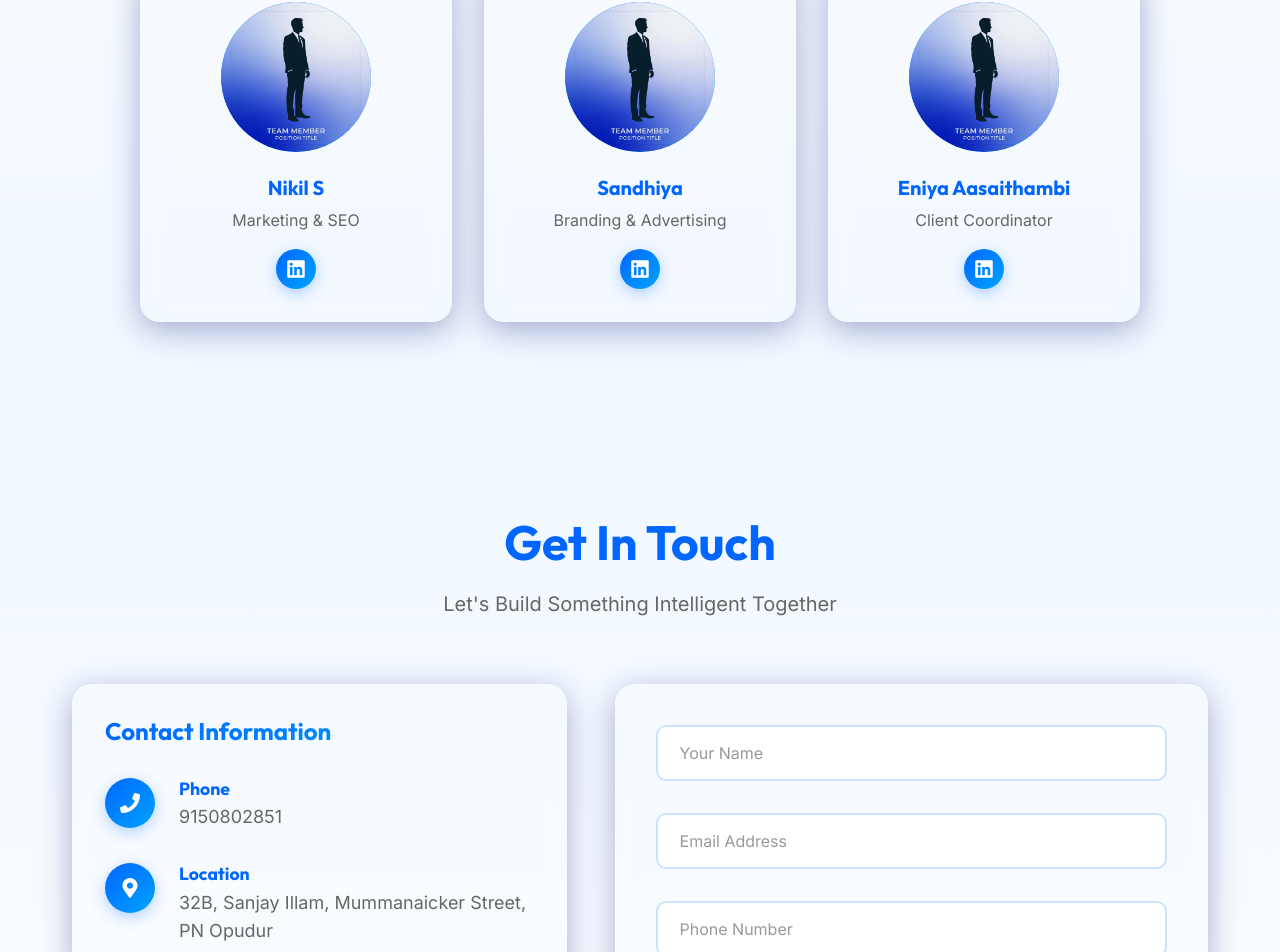
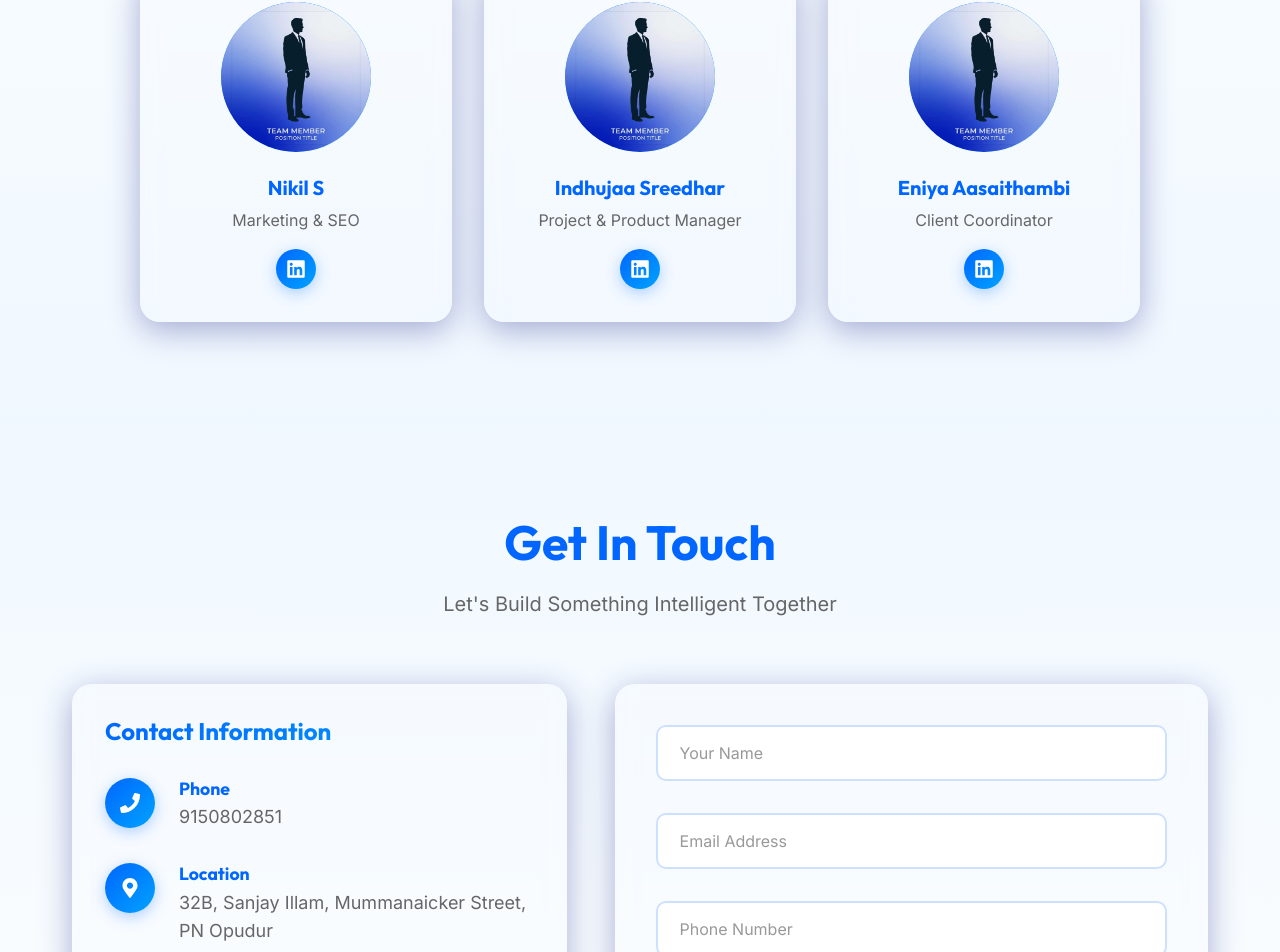
Before and after one commit to sanjaypanneerselvan/Xpertdev.ai, a React (Vite) app in the folder future.ai/: page / in a window 1280 px wide. Shown: the part 4263-5215 px from the top of the page. Built offline with nearby package versions, Linux system fonts and the light colour scheme.

Commit message:
Indhu update

```diff
--- a/future.ai/src/components/Team.jsx
+++ b/future.ai/src/components/Team.jsx
@@ -26,8 +26,8 @@ const Team = () => {
             image: teamPlaceholder,
         },
         {
-            name: 'Sandhiya',
-            role: 'Branding & Advertising',
+            name: 'Indhujaa Sreedhar',
+            role: 'Project & Product Manager',
             image: teamPlaceholder,
         },
         {
```
